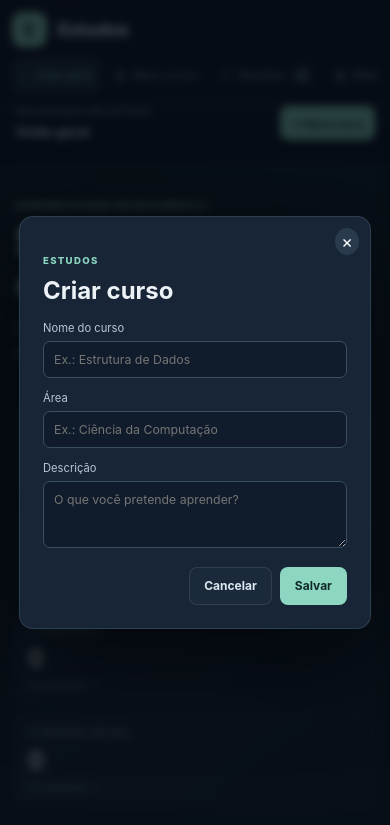
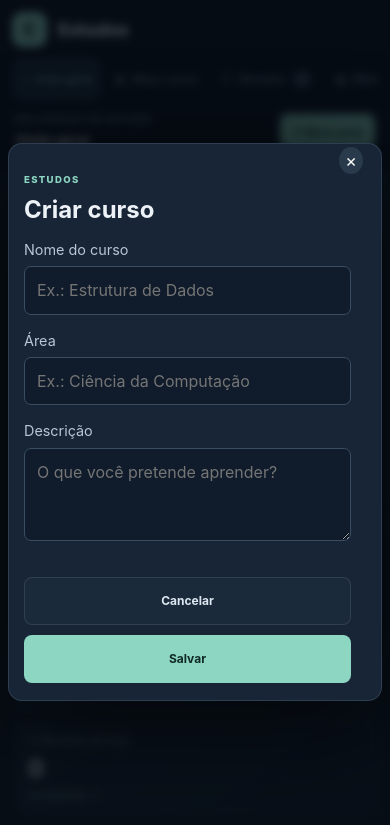
Before and after one commit to MaluquinhoDev/Estudos, a plain HTML site: page index.html in a window 390 px wide. Both pictures are taken after a click on the button "＋ Novo curso". Shown: the top 825 px of the page. Drawn offline with Linux system fonts and the light colour scheme.

Commit message:
Improve mobile authoring forms and touch accessibility

```diff
--- a/styles.css
+++ b/styles.css
@@ -190,3 +190,30 @@ dialog {
     flex-wrap: wrap;
   }
 }
+
+
+/* Mobile authoring: readable controls, reliable touch targets and keyboard-safe dialogs. */
+button,a,select,input,textarea{-webkit-tap-highlight-color:transparent}
+button:focus-visible,a:focus-visible,input:focus-visible,textarea:focus-visible,select:focus-visible{outline:3px solid #8dd7c2;outline-offset:3px}
+.dialog-form label{font-size:.875rem;line-height:1.4}
+.dialog-form input,.dialog-form textarea,.dialog-form select{min-height:48px;padding:12px;font-size:16px;line-height:1.4}
+.dialog-form textarea{min-height:104px}
+.dialog-actions{position:sticky;bottom:-1px;z-index:1;padding-top:12px;padding-bottom:2px;background:#172536}
+.primary,.secondary,.ratings button{min-height:44px}
+.link{display:inline-flex;align-items:center;justify-content:center;min-height:44px;padding:7px 8px}
+.lesson-tools select{min-height:44px;font-size:16px}
+dialog{max-width:calc(100% - 24px);max-height:min(90vh,720px);max-height:min(90dvh,720px);overscroll-behavior:contain;scrollbar-gutter:stable}
+@media(max-width:680px){
+.dialog-form{gap:16px}
+.dialog-form label{font-size:.9rem}
+.dialog-form input,.dialog-form textarea,.dialog-form select{min-height:48px;padding:12px;font-size:16px}
+.dialog-actions{display:grid;grid-template-columns:repeat(2,minmax(0,1fr));gap:10px;margin-top:8px}
+.dialog-actions button{width:100%;min-height:48px}
+dialog{width:calc(100% - 20px);max-width:520px;max-height:min(88vh,720px);max-height:min(88dvh,720px);padding:18px;margin:auto}
+.nav{min-height:44px}
+.summary .link,.module header .link{min-height:44px}
+}
+@media(max-width:420px){
+dialog{width:calc(100% - 16px);padding:15px}
+.dialog-actions{grid-template-columns:1fr}
+}
```
